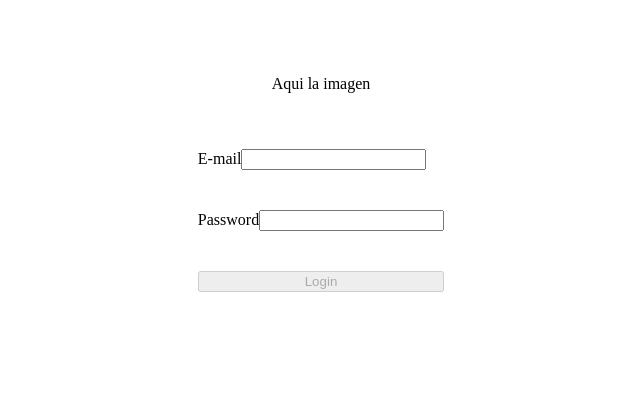
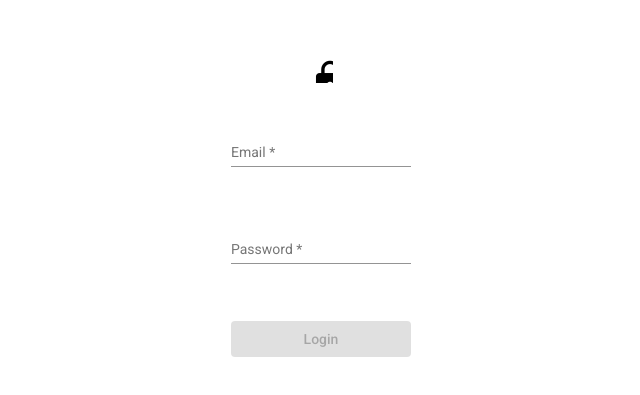
Before and after one commit to mugl01/progressive-web-app, an Angular app: page /login in a window 1280 px wide. Shown: the part 181-576 px from the top of the page, without its empty margins (319-959 px from the left). Built offline with nearby package versions, Linux system fonts and the light colour scheme.

Commit message:
Feature: added Angular Material

```diff
--- a/angular.json
+++ b/angular.json
@@ -24,6 +24,7 @@
               "src/assets"
             ],
             "styles": [
+              "./node_modules/@angular/material/prebuilt-themes/indigo-pink.css",
               "src/styles.css"
             ],
             "scripts": []
@@ -88,6 +89,7 @@
               "src/assets"
             ],
             "styles": [
+              "./node_modules/@angular/material/prebuilt-themes/indigo-pink.css",
               "src/styles.css"
             ],
             "scripts": []
@@ -119,6 +121,7 @@
           }
         }
       }
-    }},
+    }
+  },
   "defaultProject": "progressive-web-app"
 }
--- a/package.json
+++ b/package.json
@@ -12,10 +12,12 @@
   "private": true,
   "dependencies": {
     "@angular/animations": "~10.0.2",
+    "@angular/cdk": "^10.2.5",
     "@angular/common": "~10.0.2",
     "@angular/compiler": "~10.0.2",
     "@angular/core": "~10.0.2",
     "@angular/forms": "~10.0.2",
+    "@angular/material": "^10.2.5",
     "@angular/platform-browser": "~10.0.2",
     "@angular/platform-browser-dynamic": "~10.0.2",
     "@angular/router": "~10.0.2",
--- a/src/app/app.module.ts
+++ b/src/app/app.module.ts
@@ -5,6 +5,7 @@
 import { NgModule } from '@angular/core';
 
 import { AppComponent } from './app.component';
+import { BrowserAnimationsModule } from '@angular/platform-browser/animations';
 
 @NgModule({
   declarations: [
@@ -14,7 +15,8 @@
     BrowserModule,
     ComponentsModule,
     SharedModule,
-    AppRouting
+    AppRouting,
+    BrowserAnimationsModule
   ],
   providers: [],
   bootstrap: [AppComponent]
--- a/src/app/components/log-in/log-in.component.css
+++ b/src/app/components/log-in/log-in.component.css
@@ -12,3 +12,7 @@
 form div button {
     width: 100%;
 }
+
+mat-icon {
+    font-size: 3em;
+}
--- a/src/app/components/log-in/log-in.component.html
+++ b/src/app/components/log-in/log-in.component.html
@@ -1,11 +1,13 @@
 <div class="container">
     <div>
-        <p>Aqui la imagen</p>
+            <mat-icon aria-hidden="false" aria-label="Example home icon">lock</mat-icon>
     </div>
     <form #authForm="ngForm" (ngSubmit)="onSubmit(authForm)">
         <div>
-            <label for="email">E-mail</label>
+            <mat-form-field>
+            <mat-label>Email</mat-label>
             <input
+                matInput
                 type="email"
                 id="email"
                 ngModel
@@ -13,10 +15,13 @@
                 required
                 email
                 >
+            </mat-form-field>
         </div>
         <div>
-            <label for="password">Password</label>
+            <mat-form-field>
+            <mat-label>Password</mat-label>
             <input
+                matInput
                 type="password"
                 id="password"
                 ngModel
@@ -24,9 +29,12 @@
                 required
                 minlength="6"
                 >
+            </mat-form-field>
         </div>
         <div>
             <button
+                mat-raised-button
+                color="primary"
                 type="submit"
                 [disabled]="!authForm.valid">
                 Login
--- a/src/app/shared/shared.module.ts
+++ b/src/app/shared/shared.module.ts
@@ -1,13 +1,12 @@
 import { NgModule } from '@angular/core';
 import { CommonModule } from '@angular/common';
-
-
 
 @NgModule({
   declarations: [],
   imports: [
     CommonModule
   ],
-  exports: []
+  exports: [
+  ]
 })
 export class SharedModule { }
--- a/src/index.html
+++ b/src/index.html
@@ -6,8 +6,10 @@
   <base href="/">
   <meta name="viewport" content="width=device-width, initial-scale=1">
   <link rel="icon" type="image/x-icon" href="favicon.ico">
+  <link href="https://fonts.googleapis.com/css?family=Roboto:300,400,500&display=swap" rel="stylesheet">
+  <link href="https://fonts.googleapis.com/icon?family=Material+Icons" rel="stylesheet">
 </head>
-<body>
+<body class="mat-typography">
   <app-root></app-root>
 </body>
 </html>
--- a/src/styles.css
+++ b/src/styles.css
@@ -1 +1,4 @@
 /* You can add global styles to this file, and also import other style files */
+
+html, body { height: 100%; }
+body { margin: 0; font-family: Roboto, "Helvetica Neue", sans-serif; }
```
Also changed, not shown: src/app/components/components.module.ts (+10 -1 lines), 1 other file (tests, documents, lock files or other folders).
